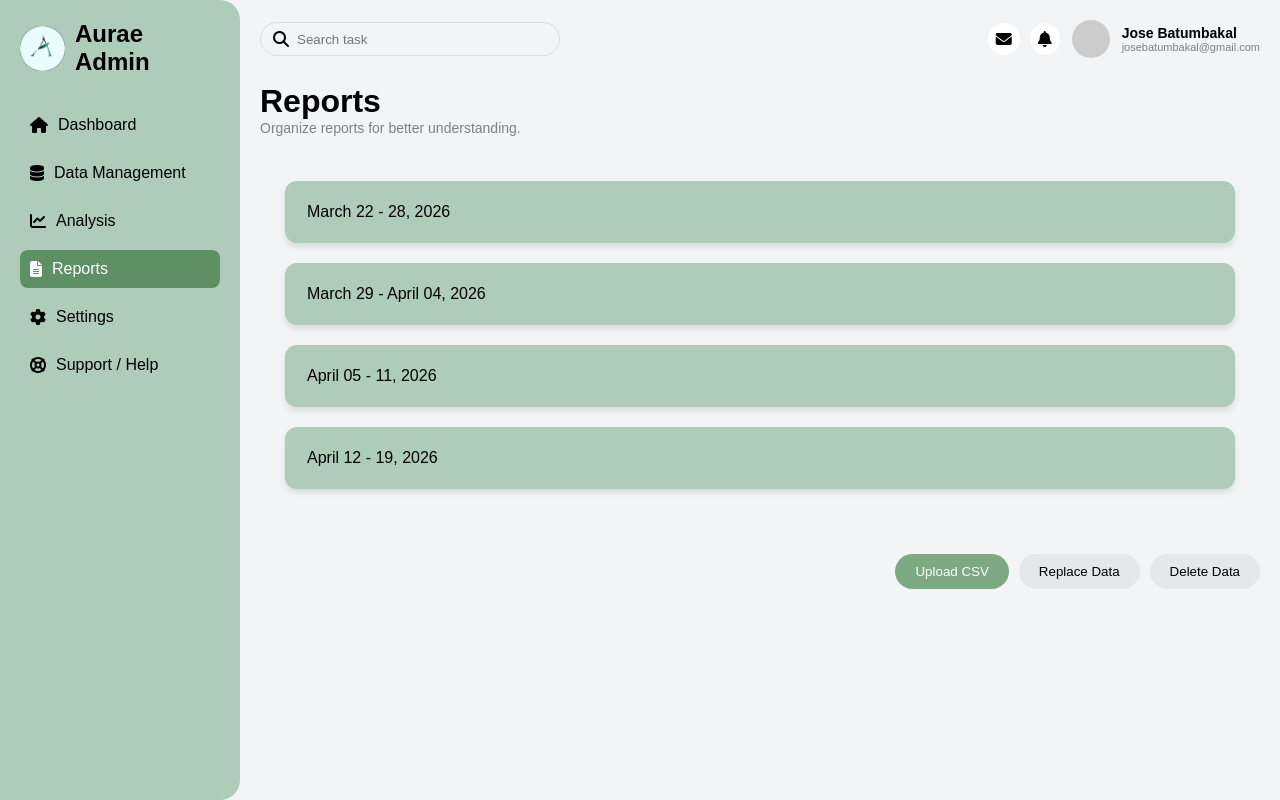
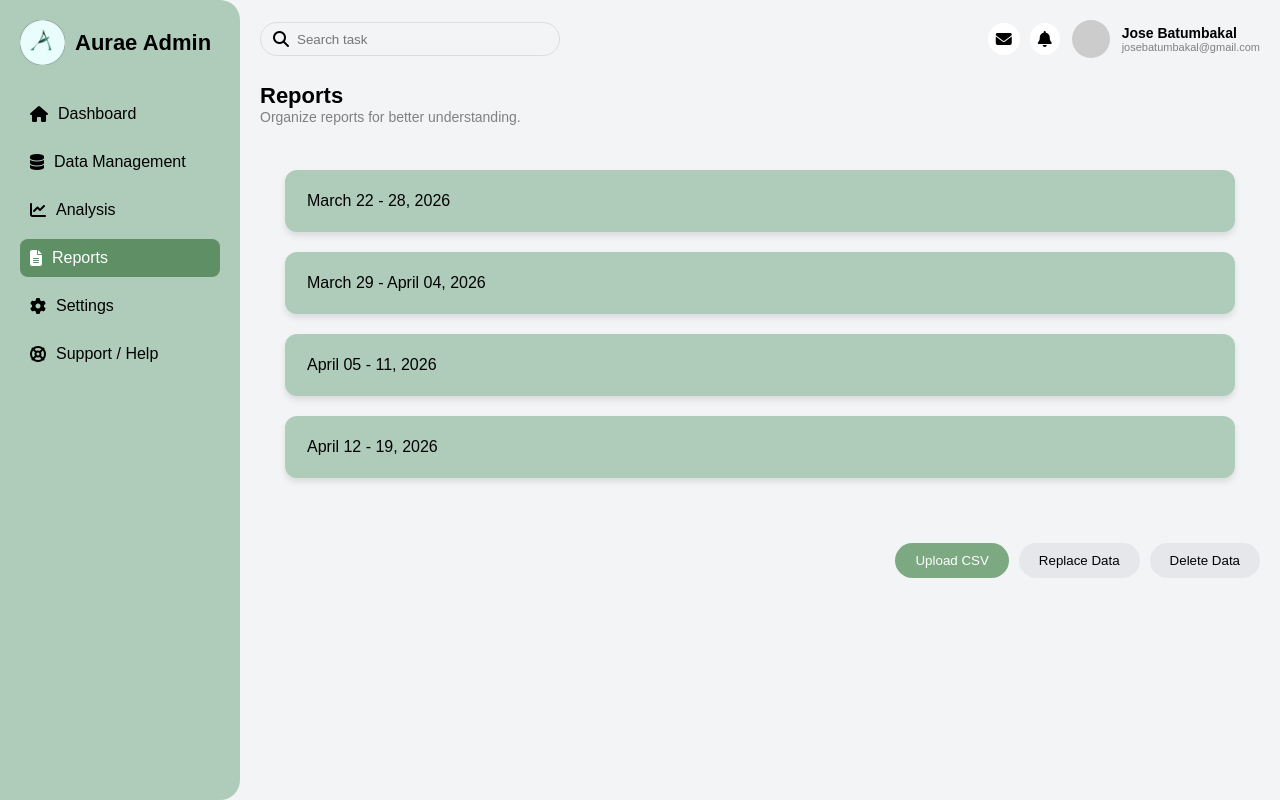
Before and after one commit to Zendac101/sads, a PHP site: page /reports.html in a window 1280 px wide. Run offline with PHP 8.4, Linux system fonts and the light colour scheme.

Commit message:
Clean header-left structure for better readability and consistency across pages.

```diff
--- a/aurae admin/analysis.html
+++ b/aurae admin/analysis.html
@@ -53,7 +53,7 @@
         </div>
 
         <div class="header">
-            <div>
+            <div class="header-left">
                 <h1>Analysis</h1>
                 <p>Turn data into clear insights.</p>
             </div>
--- a/aurae admin/dashboard.html
+++ b/aurae admin/dashboard.html
@@ -62,10 +62,10 @@
                 <p>Monitor, manage, and make decisions with ease.</p>
             </div>
 
-            <div class="header-right">
+        <div class="header-right">
                 <button class="green">+ Add Projects</button>
                 <button class="light">Import Data</button>
-            </div>
+        </div>
 
         </div>
 
--- a/aurae admin/reports.html
+++ b/aurae admin/reports.html
@@ -54,8 +54,10 @@
         </div>
 
         <div class="header">
-            <h1>Reports</h1>
-            <p>Organize reports for better understanding.</p>
+            <div class="header-left">
+                <h1>Reports</h1>
+                <p>Organize reports for better understanding.</p>
+            </div>
         </div>
 
         <div class="reports-box">
--- a/aurae admin/reports_style.css
+++ b/aurae admin/reports_style.css
@@ -26,6 +26,11 @@ body {
     align-items: center;
     gap: 10px;
     margin-bottom: 30px;
+}
+
+.logo h2 {
+    font-size: 22px;
+    white-space: nowrap;
 }
 
 .logo-img {
@@ -126,7 +131,11 @@ body {
     margin-bottom: 20px;
 }
 
-.header p {
+.header-left h1 {
+    font-size: 22px;
+}
+
+.header-left p {
     color: gray;
     font-size: 14px;
 }
--- a/aurae admin/settings.html
+++ b/aurae admin/settings.html
@@ -54,8 +54,10 @@
         </div>
 
         <div class="header">
-            <h1>Settings</h1>
-            <p>Control, configure, and manage everything in one place.</p>
+            <div class="header-left">
+                <h1>Settings</h1>
+                <p>Control, configure, and manage everything in one place.</p>
+            </div>
         </div>
 
         <div class="settings-box">
```
Also changed, not shown: aurae admin/analysis_style.css (+11 -1 lines), aurae admin/dashboard_style.css (+6 -3 lines), aurae admin/data_management_style.css (+6 -1 lines), aurae admin/settings_style.css (+10 -1 lines).
